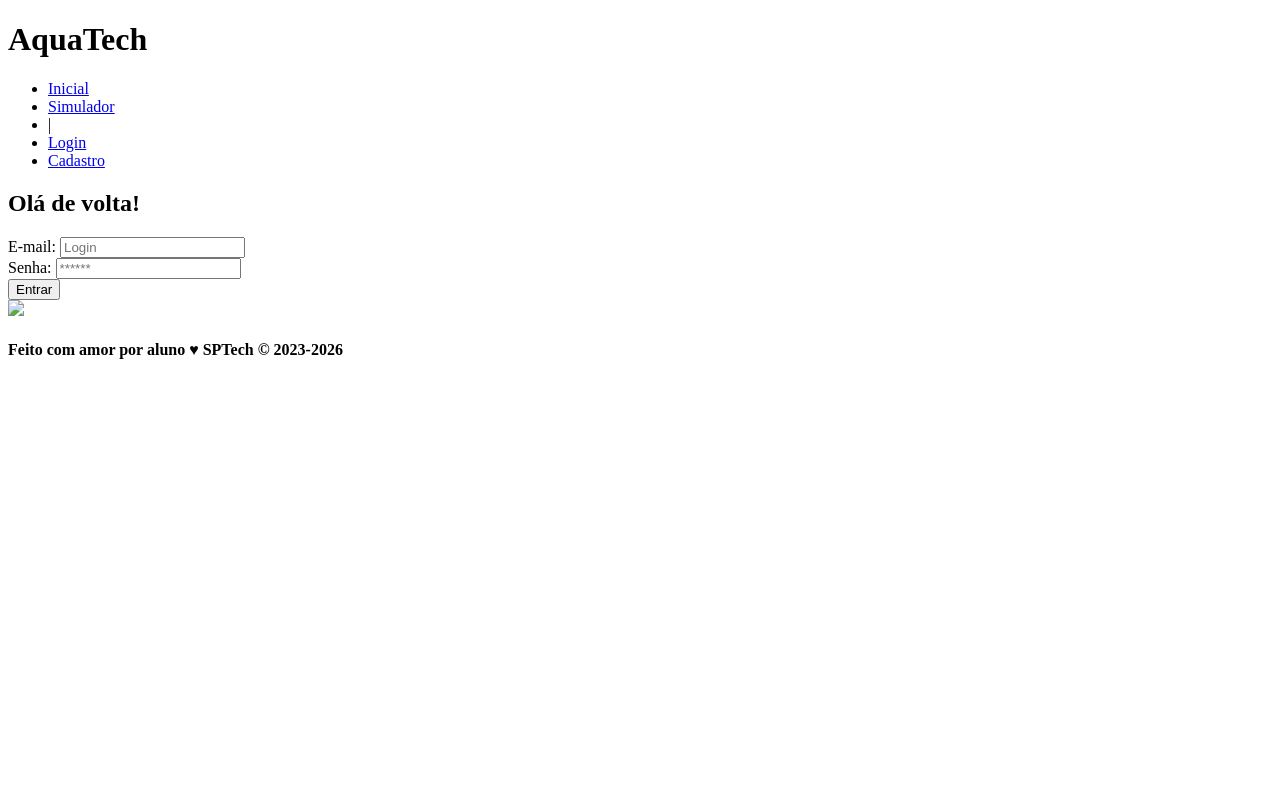
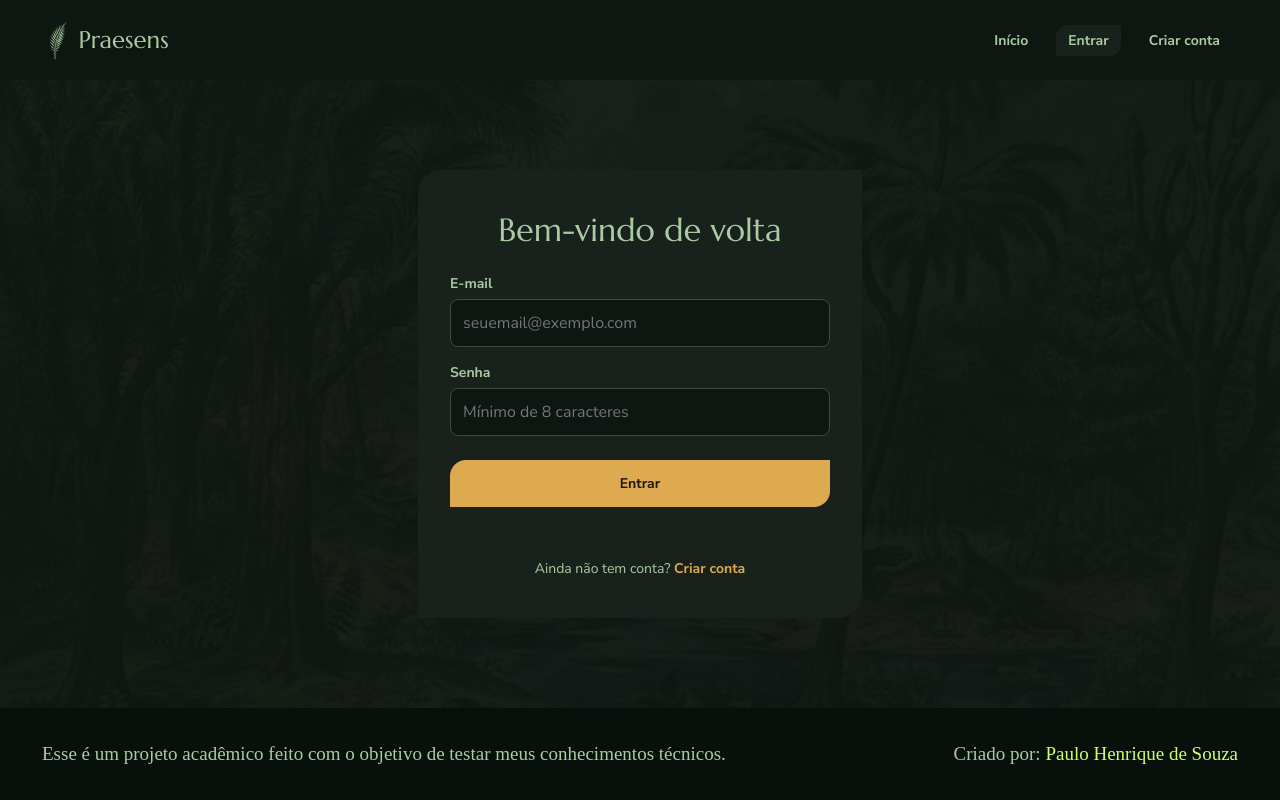
Before and after one commit to paulodesouza-dev/praesens, a website: page projeto-praesens/public/login.html in a window 1280 px wide. Drawn offline with Linux system fonts and the light colour scheme.

Commit message:
Update: adiciona estilização para a tela de login

```diff
--- a/projeto-praesens/public/login.html
+++ b/projeto-praesens/public/login.html
@@ -1,158 +1,253 @@
-<!DOCTYPE html>
+<!doctype html>
 <html lang="pt-br">
+  <head>
+    <meta charset="UTF-8" />
+    <meta name="viewport" content="width=device-width, initial-scale=1.0" />
 
-<head>
-    <meta charset="UTF-8">
-    <meta http-equiv="X-UA-Compatible" content="IE=edge">
-    <meta name="viewport" content="width=device-width, initial-scale=1.0">
+    <title>Praesens - Entrar</title>
 
-    <title>AquaTech | Login</title>
+    <link rel="icon" type="image/svg+xml" href="./assets/icon/favicon.svg" />
 
-    <script src="./js/sessao.js"></script>
+    <link
+      rel="stylesheet"
+      href="https://fonts.googleapis.com/css2?family=Marcellus&family=Nunito+Sans:wght@300;400;700&display=swap"
+    />
 
-    <link rel="stylesheet" href="./css/estilo.css">
-    <link rel="icon" type="image/svg+xml" href="./assets/icon/favicon.svg">
-    <link rel="preconnect" href="https://fonts.gstatic.com">
+    <style>
+      body {
+        margin: 0;
+        min-height: 100vh;
+        display: flex;
+        flex-direction: column;
+        font-family: "Nunito Sans", sans-serif;
+        color: #a9cba3;
+        background-color: #0e1612;
+        background-image:
+          linear-gradient(rgba(14, 22, 18, 0.94), rgba(14, 22, 18, 0.96)),
+          url("assets/imagens/carbonifero.jpg");
+        background-size: cover;
+        background-position: center;
+        background-attachment: fixed;
+      }
+
+      a {
+        text-decoration: none;
+      }
+
+      .cabecalho {
+        height: 80px;
+        padding: 0 48px;
+        display: flex;
+        align-items: center;
+        justify-content: space-between;
+        background-color: #0e1612;
+      }
+
+      .logo-praesens {
+        display: flex;
+        align-items: center;
+        gap: 10px;
+        font-family: "Marcellus", serif;
+        font-size: 24px;
+      }
+
+      .logo-praesens img {
+        height: 40px;
+      }
+
+      .menu {
+        display: flex;
+        gap: 16px;
+      }
+
+      .menu a {
+        font-size: 14px;
+        font-weight: 700;
+        color: #a9cba3;
+        padding: 6px 12px;
+      }
+
+      .menu a:hover {
+        color: #ffffff;
+      }
+
+      .menu .pagina-atual {
+        background-color: #19211d;
+        border-radius: 12px 0 12px 0;
+      }
+
+      .conteudo-central {
+        flex: 1;
+        display: flex;
+        flex-direction: column;
+        align-items: center;
+        justify-content: center;
+        padding: 40px 24px;
+      }
+
+      .cartao-login {
+        width: 100%;
+        max-width: 380px;
+        padding: 40px 32px;
+        background-color: #19211d;
+        border-radius: 24px 0 24px 0;
+        display: flex;
+        flex-direction: column;
+        gap: 16px;
+      }
+
+      .cartao-login h1 {
+        font-family: "Marcellus", serif;
+        font-size: 32px;
+        font-weight: 400;
+        text-align: center;
+        margin: 0 0 8px 0;
+      }
+
+      .campo {
+        display: flex;
+        flex-direction: column;
+        gap: 6px;
+        font-size: 14px;
+        font-weight: 700;
+      }
+
+      .campo input {
+        padding: 12px;
+        font-family: "Nunito Sans", sans-serif;
+        font-size: 16px;
+        color: #a9cba3;
+        background-color: #0e1612;
+        border: 1px solid #434840;
+        border-radius: 8px;
+        outline: none;
+      }
+
+      .campo input:focus {
+        border-color: #ddaa4f;
+      }
+
+      .botao-entrar {
+        margin-top: 8px;
+        padding: 14px;
+        font-family: "Nunito Sans", sans-serif;
+        font-size: 14px;
+        font-weight: 700;
+        color: #1a1508;
+        background-color: #ddaa4f;
+        border: none;
+        border-radius: 16px 0 16px 0;
+        cursor: pointer;
+      }
+
+      .mensagem {
+        min-height: 20px;
+        font-size: 14px;
+        text-align: center;
+        color: #ddaa4f;
+      }
+
+      .link-cadastro {
+        font-size: 14px;
+        text-align: center;
+      }
+
+      .link-cadastro a {
+        color: #ddaa4f;
+        font-weight: 700;
+      }
+
+      .rodape {
+        padding: 35px 42px;
+        font-family: "Nunito", serif;
+        font-size: 19px;
+        background-color: #08100c;
+        display: flex;
+        justify-content: space-between;
+        align-items: center;
+        gap: 24px;
+        flex-wrap: wrap;
+      }
+    </style>
   </head>
 
   <body>
-
-    <!--Header-->
-
-    <div class="header">
-        <div class="container">
-            <h1 class="titulo">AquaTech</h1>
-            <ul class="navbar">
-                <li>
-                    <a href="index.html">Inicial</a>
-                </li>
-                <li>
-                    <a href="simulador.html">Simulador</a>
-                </li>
-                <li>|</li>
-                <li class="agora">
-                    <a href="#">Login</a>
-                </li>
-                <li>
-                    <a href="cadastro.html">Cadastro</a>
-                </li>
-            </ul>
+    <div class="cabecalho">
+      <div class="logo-praesens">
+        <img src="assets/readme/logo.svg" alt="Samambaia" />
+        <span>Praesens</span>
+      </div>
+      <div class="menu">
+        <a href="index.html">Início</a>
+        <a class="pagina-atual" href="login.html">Entrar</a>
+        <a href="cadastro.html">Criar conta</a>
       </div>
     </div>
 
+    <div class="conteudo-central">
+      <div class="cartao-login">
+        <h1>Bem-vindo de volta</h1>
 
-    <div class="login">
-        <div class="alerta_erro">
-            <div class="card_erro" id="cardErro">
-                <span id="mensagem_erro"></span>
-            </div>
-        </div>
-        <div class="container">
-            <div class="card card-login">
-                <h2>Olá de volta!</h2>
-                <div class="formulario">
         <div class="campo">
-                        <span>E-mail:</span>
-                        <input id="email_input" type="text" placeholder="Login">
-                    </div>
-                    <div class="campo">
-                        <span>Senha:</span>
-                        <input id="senha_input" type="password" placeholder="******">
-                    </div>
-                    <button class="botao" onclick="entrar()">Entrar</button>
+          <span>E-mail</span>
+          <input id="ipt_email" type="text" placeholder="seuemail@exemplo.com" />
         </div>
 
-                <div id="div_aguardar" class="loading-div">
-                    <img src="./assets/circle-loading.gif" id="loading-gif">
+        <div class="campo">
+          <span>Senha</span>
+          <input id="ipt_senha" type="password" placeholder="Mínimo de 8 caracteres" />
         </div>
 
-                <div id="div_erros_login"></div>
+        <button class="botao-entrar" onclick="entrar()">Entrar</button>
+
+        <div class="mensagem" id="div_mensagem"></div>
+
+        <div class="link-cadastro">
+          Ainda não tem conta? <a href="cadastro.html">Criar conta</a>
         </div>
       </div>
     </div>
 
-    <!--footer inicio-->
-    <div class="footer">
-        <div class="container">
-            <h4>Feito com amor por aluno &hearts; SPTech &copy; 2023-2026</h4>
+    <div class="rodape">
+      <span>Esse é um projeto acadêmico feito com o objetivo de testar meus conhecimentos técnicos.</span>
+      <span>Criado por: <a href="https://github.com/paulodesouza-dev" target="_blank" style="color: #ccff6c;">Paulo Henrique de Souza</a></span>
     </div>
-    </div>
-    <!--footer fim-->
-
   </body>
-
 </html>
 
 <script>
+  function entrar() {
+    let email = ipt_email.value;
+    let senha = ipt_senha.value;
 
-
-    function entrar() {
-        aguardar();
-
-        var emailVar = email_input.value;
-        var senhaVar = senha_input.value;
-
-        if (emailVar == "" || senhaVar == "") {
-            cardErro.style.display = "block"
-            mensagem_erro.innerHTML = "(Mensagem de erro para todos os campos em branco)";
-            finalizarAguardar();
-            return false;
-        }
-        else {
-            setInterval(sumirMensagem, 5000)
-        }
-
-        console.log("FORM LOGIN: ", emailVar);
-        console.log("FORM SENHA: ", senhaVar);
+    if (email == "" || senha == "") {
+      div_mensagem.innerHTML = "Preencha todos os campos.";
+    } else if (!email.includes("@") || !email.includes(".")) {
+      div_mensagem.innerHTML = "Digite um e-mail válido.";
+    } else if (senha.length < 8) {
+      div_mensagem.innerHTML = "A senha precisa ter pelo menos 8 caracteres.";
+    } else {
+      div_mensagem.innerHTML = "Entrando...";
 
       fetch("/usuarios/autenticar", {
         method: "POST",
-            headers: {
-                "Content-Type": "application/json"
-            },
+        headers: { "Content-Type": "application/json" },
         body: JSON.stringify({
-                emailServer: emailVar,
-                senhaServer: senhaVar
-            })
+          emailServer: email,
+          senhaServer: senha,
+        }),
       }).then(function (resposta) {
-            console.log("ESTOU NO THEN DO entrar()!")
-
         if (resposta.ok) {
-                console.log(resposta);
-
-                resposta.json().then(json => {
-                    console.log(json);
-                    console.log(JSON.stringify(json));
-                    sessionStorage.EMAIL_USUARIO = json.email;
-                    sessionStorage.NOME_USUARIO = json.nome;
-                    sessionStorage.ID_USUARIO = json.id;
-                    sessionStorage.AQUARIOS = JSON.stringify(json.aquarios)
-
-                    setTimeout(function () {
-                        window.location = "./dashboard/cards.html";
-                    }, 1000); // apenas para exibir o loading
-
+          resposta.json().then(function (usuario) {
+            sessionStorage.ID_USUARIO = usuario.id;
+            sessionStorage.NOME_USUARIO = usuario.nome;
+            sessionStorage.EMAIL_USUARIO = usuario.email;
+            window.location = "dashboard.html";
           });
-
         } else {
-
-                console.log("Houve um erro ao tentar realizar o login!");
-
-                resposta.text().then(texto => {
-                    console.error(texto);
-                    finalizarAguardar(texto);
+          div_mensagem.innerHTML = "E-mail ou senha incorretos.";
+        }
       });
     }
-
-        }).catch(function (erro) {
-            console.log(erro);
-        })
-
-        return false;
   }
-
-    function sumirMensagem() {
-        cardErro.style.display = "none"
-    }
-
 </script>
```
Also changed, not shown: projeto-praesens/public/index.html (+2 -2 lines). Lines whose indentation alone changed are shown as unchanged.
